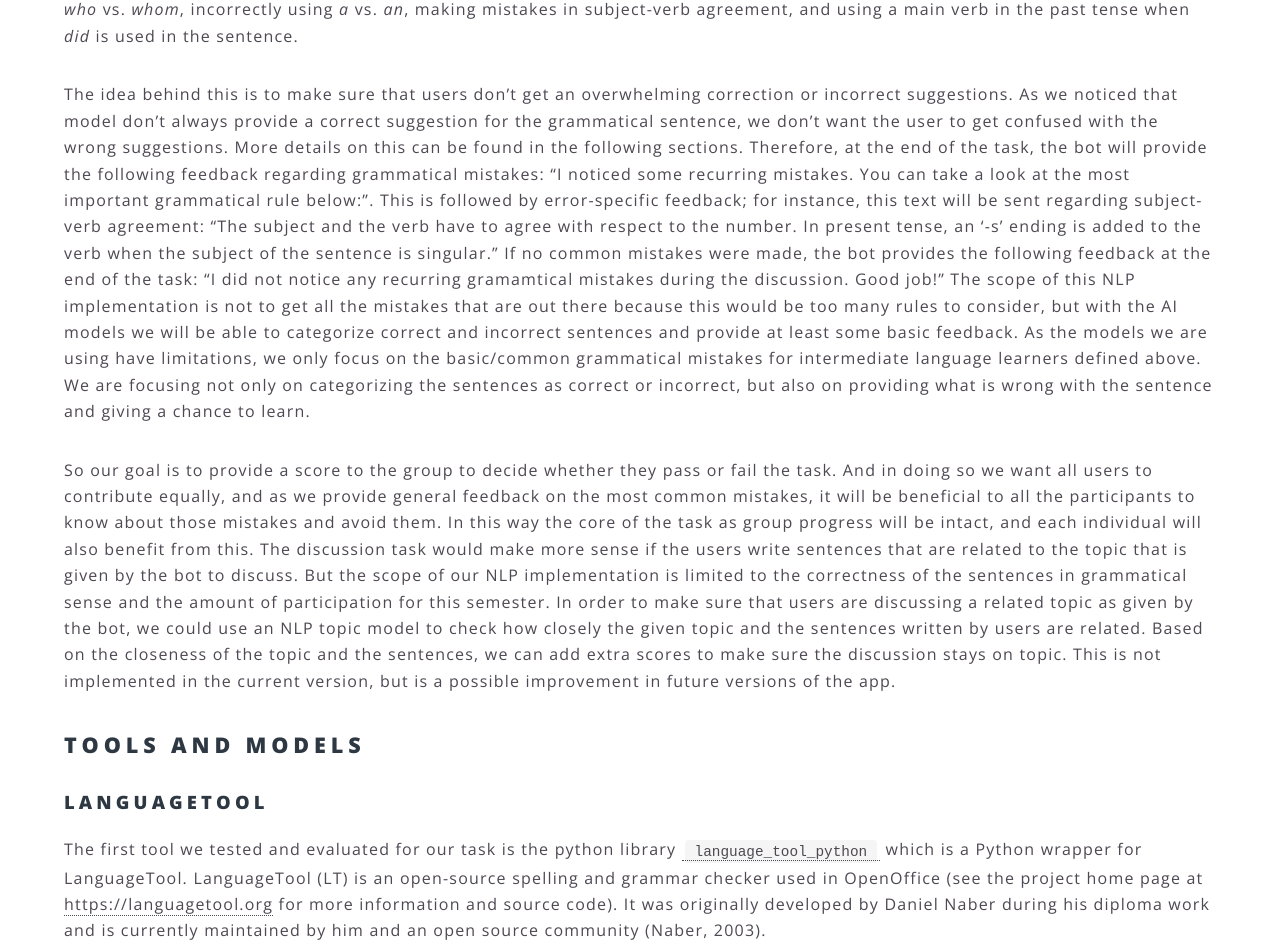
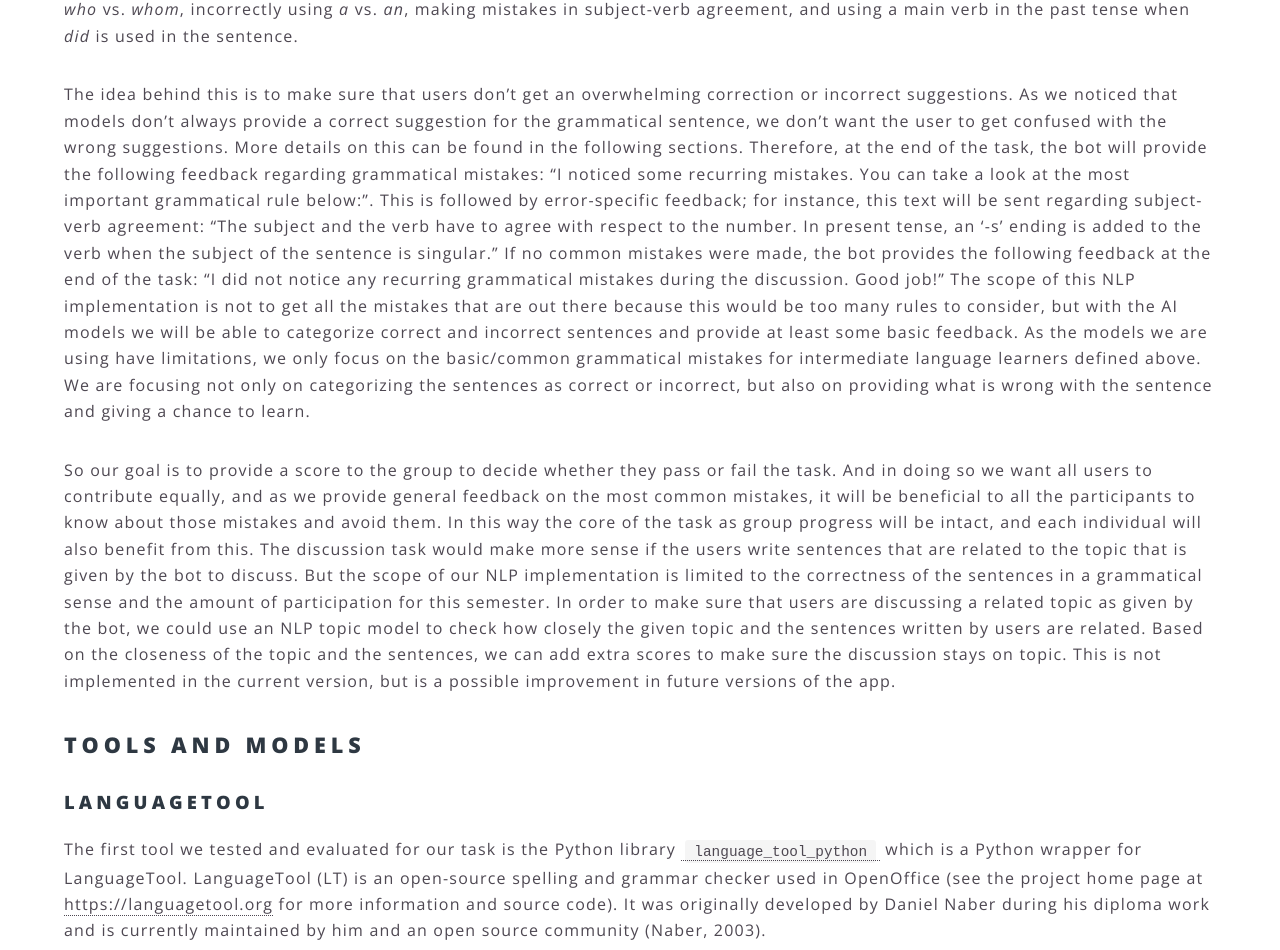
Before and after one commit to ALLUOS/ALLUOS.github.io, a Jekyll site: the page built from _posts/2021-02-01-NLP.md, in a window 1280 px wide and 1400 px high, scrolled down 2172 px. Shown: the part 177-1127 px from the top of the window. Built offline with Jekyll 4.4.1, drawn with Linux system fonts in a browser that asks for light colours; some of the changed text lies outside the part shown.

Commit message:
add Vera's suggestions

```diff
--- a/_posts/2021-02-01-NLP.md
+++ b/_posts/2021-02-01-NLP.md
@@ -45,19 +45,19 @@ But providing general feedback after each discussion question during the task ma
 
 As the chatbot is intended for an intermediate English language learner, we are focusing on grammatical errors common to that proficiency level when providing final qualitative feedback. More specifically, we defined a number of common errors that are reliably identified by our [tools](#tools-and-models) as described below, and provide some general feedback about the underlying grammatical rules, if specified conditions are met (see [implementation](#implementation) for details). These errors are: forgetting a comma in compound sentences, incorrectly using _who_ vs. _whom_, incorrectly using _a_ vs. _an_, making mistakes in subject-verb agreement, and using a main verb in the past tense when _did_ is used in the sentence.
 
-The idea behind this is to make sure that users don’t get an overwhelming correction or incorrect suggestions. As we noticed that model don’t always provide a correct suggestion for the grammatical sentence, we don’t want the user to get confused with the wrong suggestions. More details on this can be found in the following sections. Therefore, at the end of the task, the bot will provide the following feedback regarding grammatical mistakes: "I noticed some recurring mistakes. You can take a look at the most important grammatical rule below:". This is followed by error-specific feedback; for instance, this text will be sent regarding subject-verb agreement: "The subject and the verb have to agree with respect to the number. In present tense, an '-s' ending is added to the verb when the subject of the sentence is singular."
-If no common mistakes were made, the bot provides the following feedback at the end of the task: "I did not notice any recurring gramamtical mistakes during the discussion. Good job!"
+The idea behind this is to make sure that users don’t get an overwhelming correction or incorrect suggestions. As we noticed that models don’t always provide a correct suggestion for the grammatical sentence, we don’t want the user to get confused with the wrong suggestions. More details on this can be found in the following sections. Therefore, at the end of the task, the bot will provide the following feedback regarding grammatical mistakes: "I noticed some recurring mistakes. You can take a look at the most important grammatical rule below:". This is followed by error-specific feedback; for instance, this text will be sent regarding subject-verb agreement: "The subject and the verb have to agree with respect to the number. In present tense, an '-s' ending is added to the verb when the subject of the sentence is singular."
+If no common mistakes were made, the bot provides the following feedback at the end of the task: "I did not notice any recurring grammatical mistakes during the discussion. Good job!"
 The scope of this NLP implementation is not to get all the mistakes that are out there because this would be too many rules to consider, but with the AI models we will be able to categorize correct and incorrect sentences and provide at least some basic feedback. As the models we are using have limitations, we only focus on the basic/common grammatical mistakes for intermediate language learners defined above.
 We are focusing not only on categorizing the sentences as correct or incorrect, but also on providing what is wrong with the sentence and giving a chance to learn.
 
 So our goal is to provide a score to the group to decide whether they pass or fail the task. And in doing so we want all users to contribute equally, and as we provide general feedback on the most common mistakes, it will be beneficial to all the participants to know about those mistakes and avoid them. In this way the core of the task as group progress will be intact, and each individual will also benefit from this.
-The discussion task would make more sense if the users write sentences that are related to the topic that is given by the bot to discuss. But the scope of our NLP implementation is limited to the correctness of the sentences in grammatical sense and the amount of participation for this semester. In order to make sure that users are discussing a related topic as given by the bot, we could use an NLP topic model to check how closely the given topic and the sentences written by users are related. Based on the closeness of the topic and the sentences, we can add extra scores to make sure the discussion stays on topic. This is not implemented in the current version, but is a possible improvement in future versions of the app.
+The discussion task would make more sense if the users write sentences that are related to the topic that is given by the bot to discuss. But the scope of our NLP implementation is limited to the correctness of the sentences in a grammatical sense and the amount of participation for this semester. In order to make sure that users are discussing a related topic as given by the bot, we could use an NLP topic model to check how closely the given topic and the sentences written by users are related. Based on the closeness of the topic and the sentences, we can add extra scores to make sure the discussion stays on topic. This is not implemented in the current version, but is a possible improvement in future versions of the app.
 
 ## Tools and Models
 
 ### LanguageTool
 
-The first tool we tested and evaluated for our task is the python library [`language_tool_python`](https://pypi.org/project/language-tool-python/) which is a Python wrapper for LanguageTool. LanguageTool (LT) is an open-source spelling and grammar checker used in OpenOffice (see the project home page at [https://languagetool.org](https://languagetool.org) for more information and source code). It was originally developed by Daniel Naber during his diploma work and is currently maintained by him and an open source community (Naber, 2003).
+The first tool we tested and evaluated for our task is the Python library [`language_tool_python`](https://pypi.org/project/language-tool-python/) which is a Python wrapper for LanguageTool. LanguageTool (LT) is an open-source spelling and grammar checker used in OpenOffice (see the project home page at [https://languagetool.org](https://languagetool.org) for more information and source code). It was originally developed by Daniel Naber during his diploma work and is currently maintained by him and an open source community (Naber, 2003).
 
 LT is a rule-based model which allows to detect grammar errors and spelling mistakes. The Python library makes it accessible through a Python script or through a command-line interface. The `language_tool_python` library can either be used by running a local server in the background (this is the default setting which requires Java 8.0 and 200MB) or alternatively via the API. We decided to use the default settings and run a local server in order to make our application more independent from other services.
 
```
Also changed, not shown: other parts of _posts/2021-02-01-NLP.md (+9 -7 lines).
